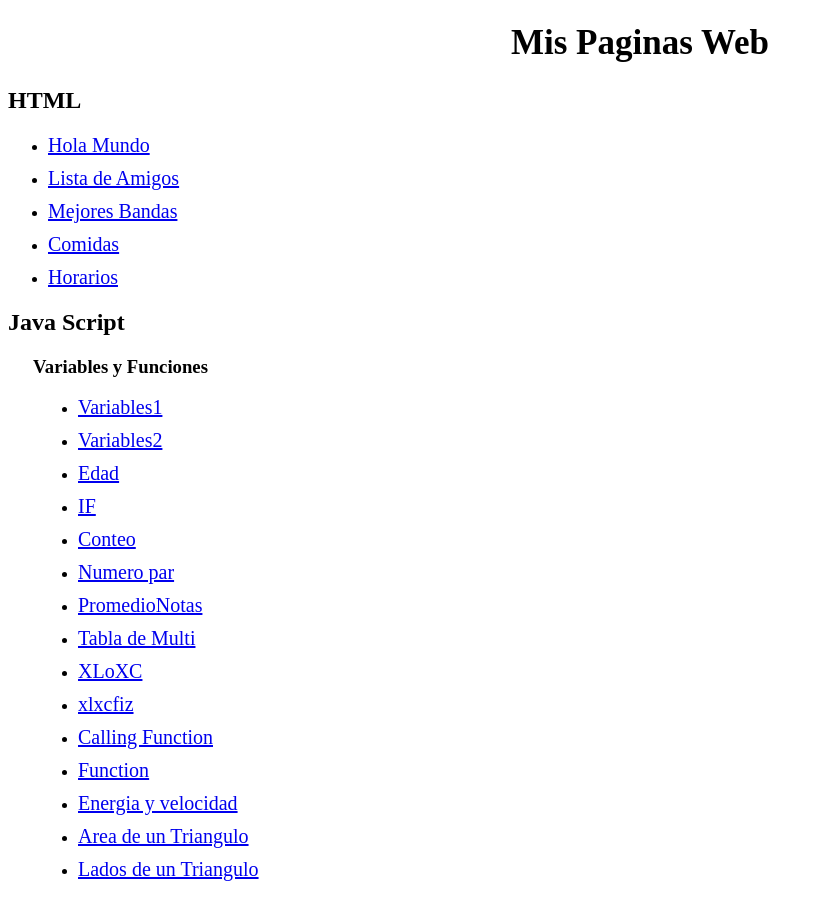
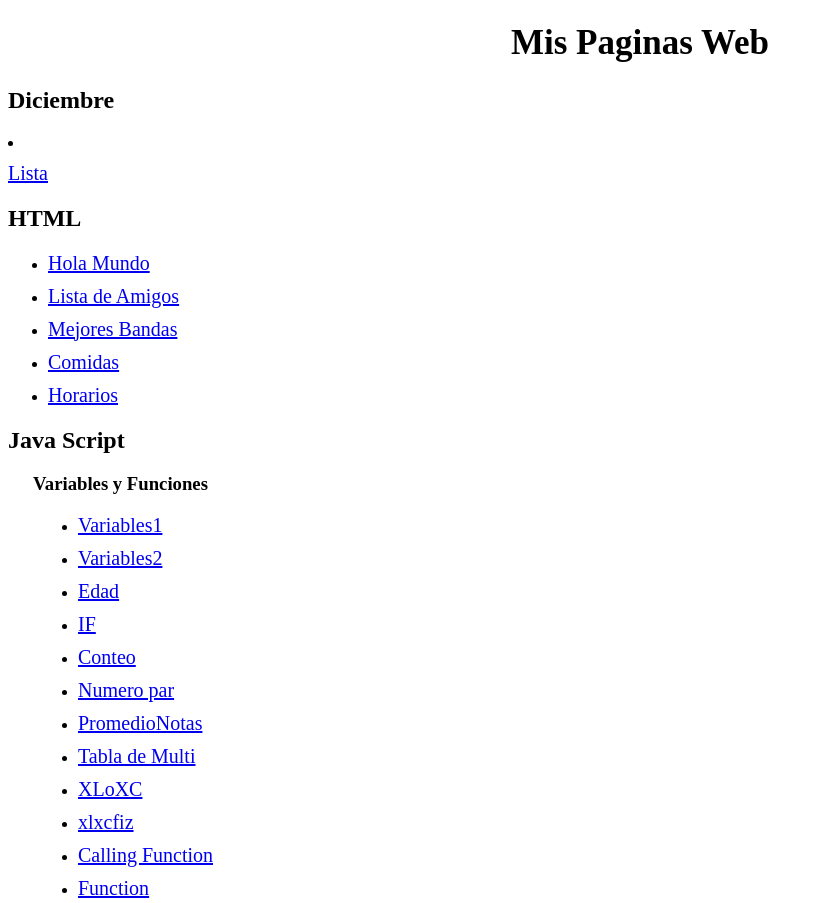
Before and after one commit to ArandaFacundo/Sist.-de-Control-e-Inst.-Virtual, a plain HTML site: page index.html in a window 1280 px wide. Shown: the top 903 px of the page, without its empty margins (0-823 px from the left). Drawn offline with Linux system fonts and the light colour scheme.

Commit message:
Update index.html

```diff
--- a/index.html
+++ b/index.html
@@ -16,6 +16,15 @@
         font-size: 35px;
     }
 </style>
+
+
+<h2>Diciembre </h2>
+
+	 <li><a href="./Diciembre/Lista.html">Lista</a></li>
+
+
+
+
 <h2>HTML</h2>
     <ul>
         <li><a href="./Proyectos/HolaMundo.html">Hola Mundo</a></li>
```
